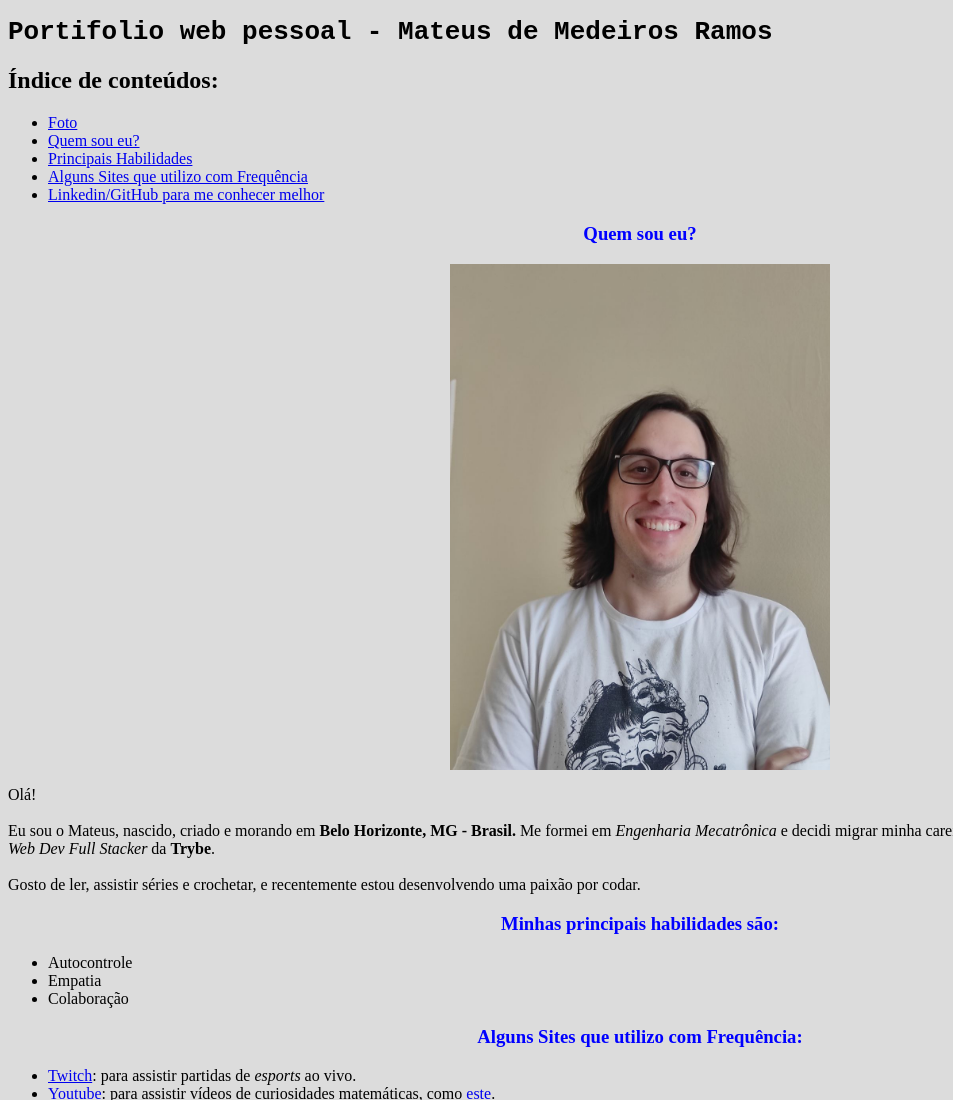
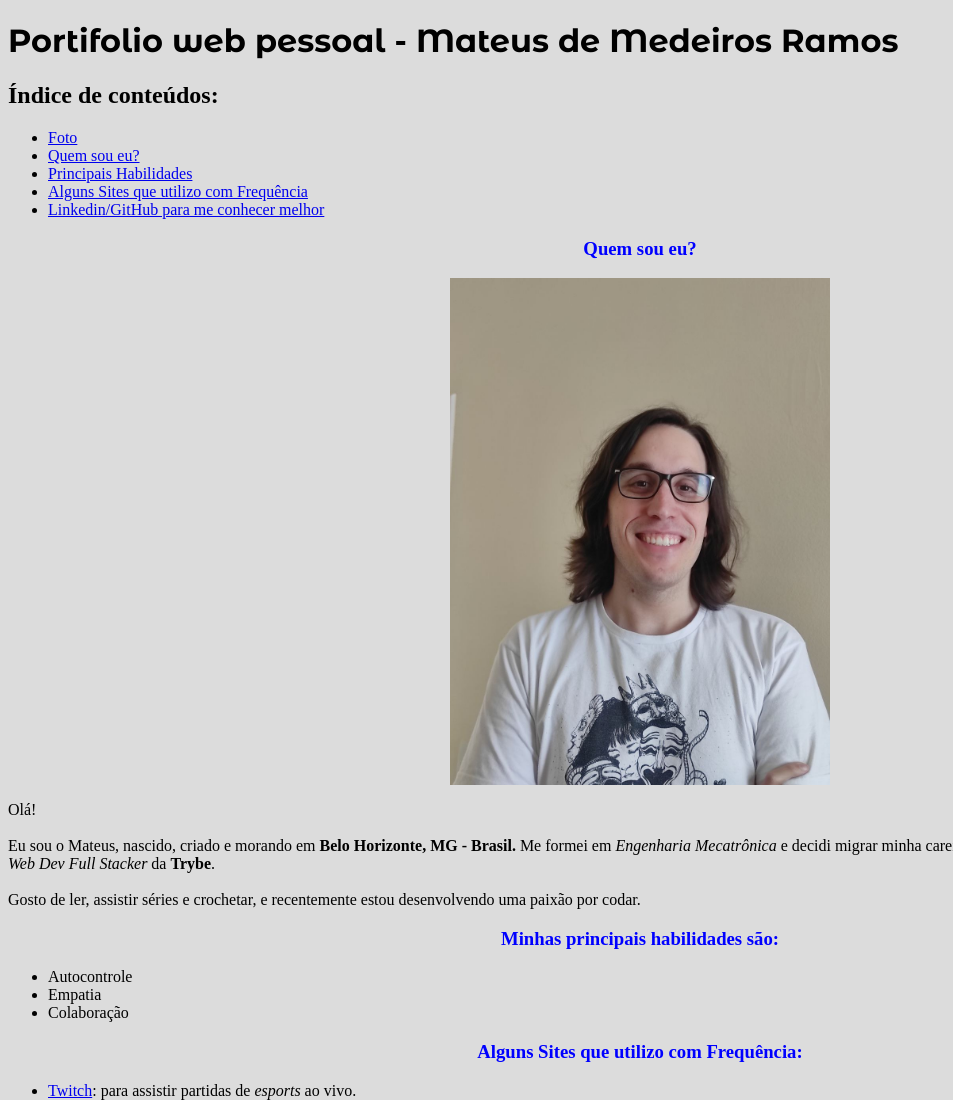
Before and after one commit to mateusDMRamos/mateusDMRamos.github.io, a plain HTML site: page index.html in a window 1280 px wide. Shown: the top 1100 px of the page, without its empty margins (0-953 px from the left). Drawn offline with Linux system fonts and the light colour scheme.

Commit message:
mudança de fonte do título

```diff
--- a/index.html
+++ b/index.html
@@ -4,6 +4,9 @@
     <meta charset="UTF-8">
     <title>Mateus Ramos</title>
     <link rel="stylesheet" type="text/css" href="style.css">
+    <link rel="preconnect" href="https://fonts.googleapis.com">
+    <link rel="preconnect" href="https://fonts.gstatic.com" crossorigin>
+    <link href="https://fonts.googleapis.com/css2?family=Montserrat+Alternates:ital,wght@0,100;0,200;0,300;0,400;0,500;0,600;0,700;0,800;0,900;1,100;1,200;1,300;1,400;1,500;1,600;1,700;1,800;1,900&display=swap" rel="stylesheet">
   </head>
   <body>
     <!--Inicio da página e Índice-->
--- a/style.css
+++ b/style.css
@@ -8,7 +8,7 @@ body{
     background-color: gainsboro;
 }
 h1{
-    font-family: monospace;
+    font-family: 'Montserrat Alternates';
 }
 h3{
     color: blue;
```
